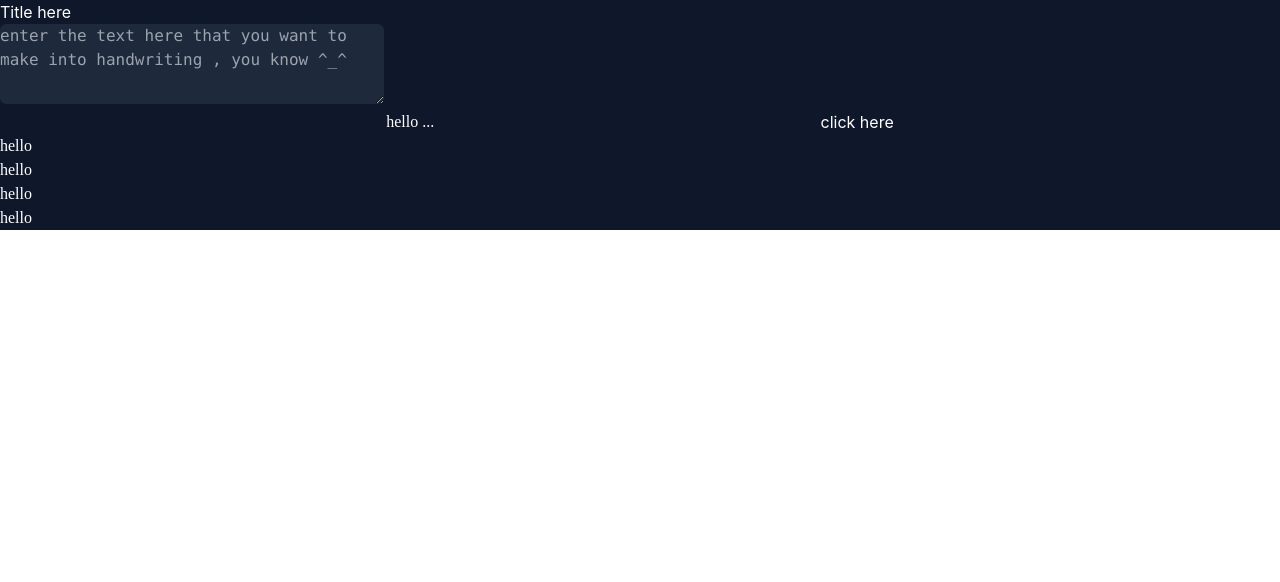
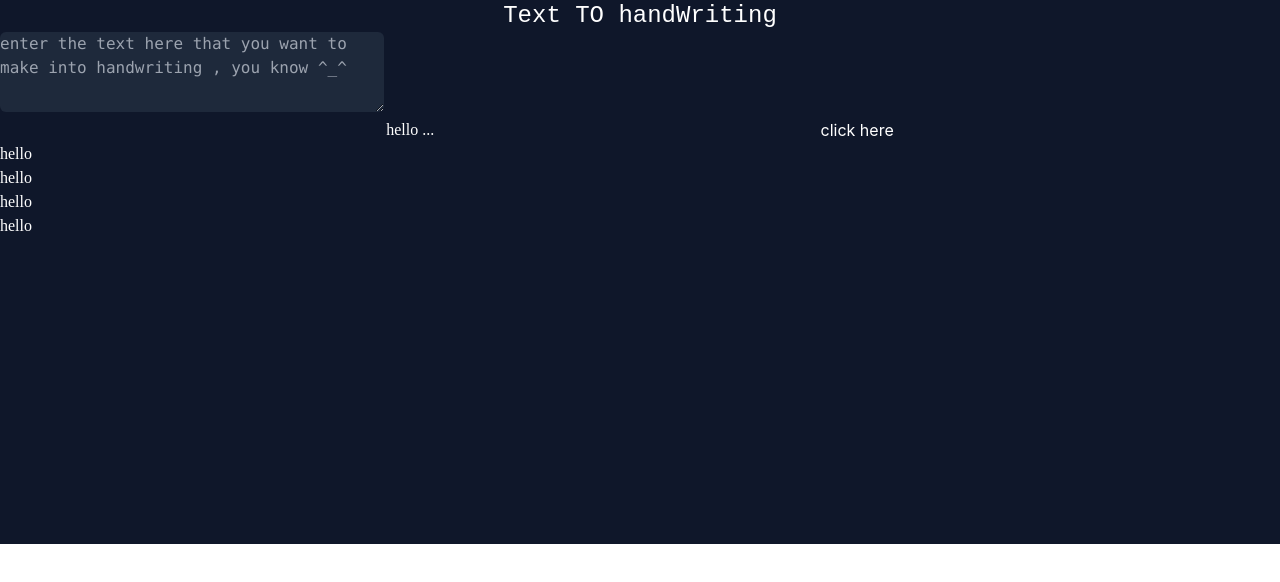
Before and after one commit to kiritocode1/nice, a React (Create React App) app in the folder trial/: page / in a window 1280 px wide. Shown: the top 582 px of the page. Built offline with nearby package versions, Linux system fonts and the light colour scheme.

Commit message:
React icons added , fixed Navbar

```diff
--- a/trial/package.json
+++ b/trial/package.json
@@ -8,6 +8,7 @@
     "@testing-library/user-event": "^13.5.0",
     "react": "^17.0.2",
     "react-dom": "^17.0.2",
+    "react-icons": "^4.3.1",
     "react-router-dom": "^6.2.2",
     "react-scripts": "5.0.0",
     "react-spring": "^9.4.4",
--- a/trial/src/App.js
+++ b/trial/src/App.js
@@ -23,7 +23,7 @@ function App() {
   // useEffect(() => {
   // }, [written]);
   return (
-    <div className="App bg-[#0f172a] text-white">
+    <div className="App bg-[#0f172a] text-white h-[34rem]">
       {/* <Navbar /> */}
       {/* <textarea className="resize font-mono caret-white text-white focus:border-blue-300 focus:outline-none bg-[#1e293b] rounded-md" type="text" placeholder='enter the text here'  onChange={e =>setwritten(e.target.value)} />
       {/* <input type="text" className="text-green-500 caret-green-300" onChange={e=>setwritten(e.target.value)} /> */}
--- a/trial/src/Navbar/index.js
+++ b/trial/src/Navbar/index.js
@@ -5,14 +5,14 @@ import React from 'react';
 const Navbar = () => {
   // const [uid  , setuid]=useState("Nobody")
   return (
-    <div >
+    <div  className='w-full text-center font-1 text-2xl h-8 '>
       {/* <ul className='flex justify-evenly'>
         <li><input type="text" onChange={e =>setuid(e.target.value)} /></li>
         <li><Link to="/">home</Link></li>
         <li><Link to="/music">Music</Link></li>
         <li><Link to={`/user/${uid}`}>User</Link></li>
       </ul> */}
-      Title here
+      Text TO handWriting
     </div>
   );
   };
```
Also changed, not shown: 1 other file (tests, documents, lock files or other folders).
